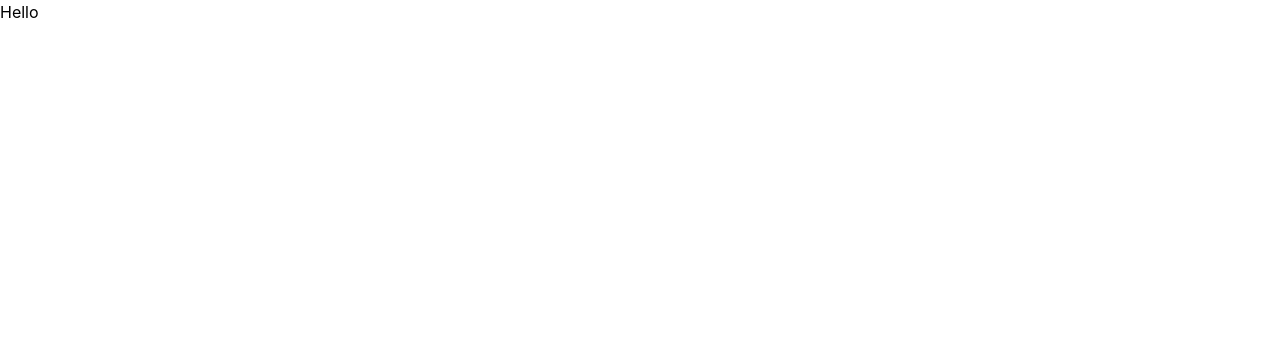
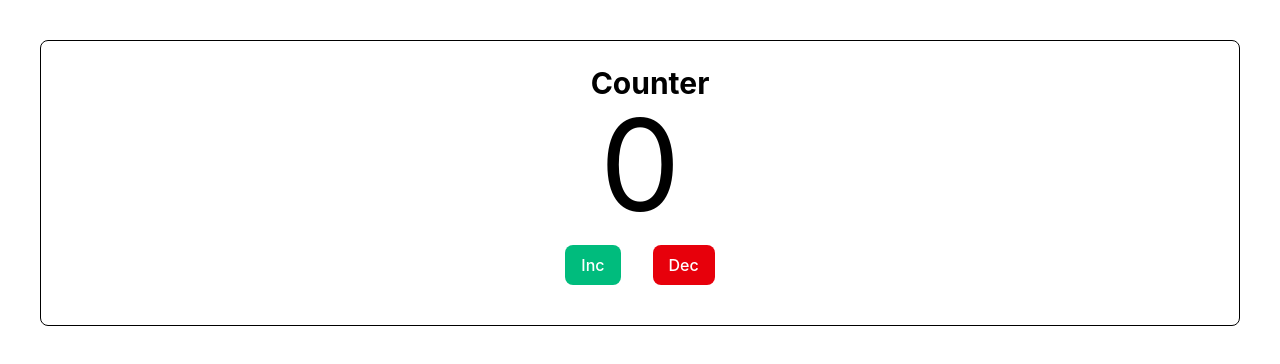
Before and after one commit to Nouralizadeh/Patterns, a React (Vite) app: page / in a window 1280 px wide. Shown: the top 364 px of the page. Built offline with nearby package versions, Linux system fonts and the light colour scheme.

Commit message:
Add functional pattern sample

```diff
--- a/src/App.tsx
+++ b/src/App.tsx
@@ -1,13 +1,11 @@
-
+import Functional from "./Paterns/Component Architecture/Functional";
 
 function App() {
-
-
   return (
-    <>Hello
-
+    <>
+      <Functional />
     </>
-  )
+  );
 }
 
-export default App
+export default App;
--- /dev/null
+++ b/src/Paterns/Component Architecture/Functional.tsx
@@ -0,0 +1,24 @@
+import React, { useState } from 'react'
+
+function Functional() {
+  return (
+    <Counter />
+  )
+}
+
+export default Functional
+
+
+export function Counter() {
+    const [count, setCount] = useState(0)
+  return (
+    <div className='main-container'>
+        <h1 className='title'>Counter</h1>
+        <p className='text-9xl'>{count}</p>
+        <div className='flex'>
+          <button className='btn-accept' onClick={()=>setCount(p=>p+1)}>Inc</button>
+          <button className='btn-denied' onClick={()=>setCount(p=>p-1)}>Dec</button>
+        </div>
+    </div>
+  )
+}
--- /dev/null
+++ b/src/globals.css
@@ -0,0 +1,37 @@
+@import "tailwindcss";
+
+@theme {
+  --radius-btn: 0.5rem;
+  --transition-standard: all 0.2s ease;
+}
+
+.main-container {
+  @apply items-center m-10 border rounded-lg flex flex-col p-6;
+}
+
+.btn-primary,
+.btn-accept,
+.btn-denied {
+  @apply px-4 py-2 rounded-lg font-medium transition-all active:scale-95 disabled:opacity-50 m-4;
+}
+
+.btn-primary {
+  @apply bg-blue-600 text-white hover:bg-blue-700;
+}
+.btn-accept {
+  @apply bg-emerald-500 text-white hover:bg-emerald-400;
+}
+.btn-denied {
+  @apply bg-red-600 text-white hover:bg-red-500;
+}
+
+.input-standard {
+  @apply w-full px-3 py-2 border rounded-md focus:outline-none focus:ring-2 border-gray-300 focus:ring-blue-500;
+}
+.title {
+  @apply text-3xl   font-bold block ml-5;
+}
+
+.title2 {
+  @apply text-4xl   font-bold block ml-5;
+}
--- a/src/main.tsx
+++ b/src/main.tsx
@@ -1,7 +1,7 @@
 import React from 'react'
 import ReactDOM from 'react-dom/client'
 import App from './App.tsx'
-import "./index.css"
+import "./globals.css"
 
 ReactDOM.createRoot(document.getElementById('root')!).render(
   <React.StrictMode>
```
